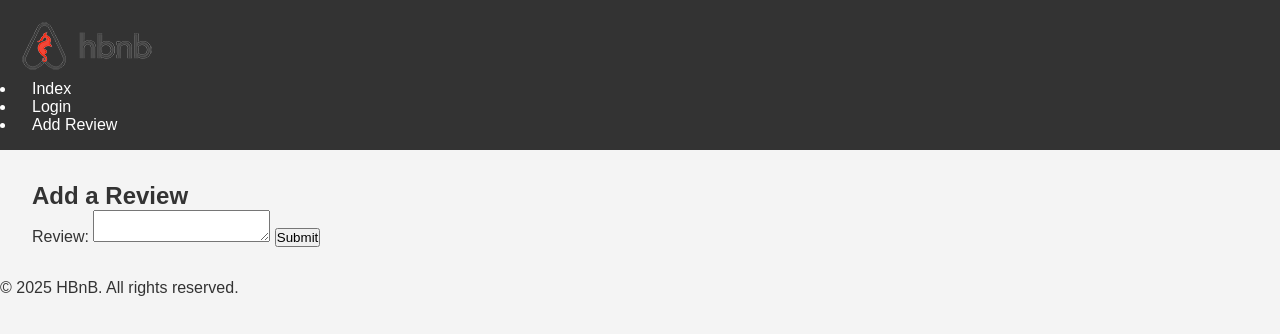
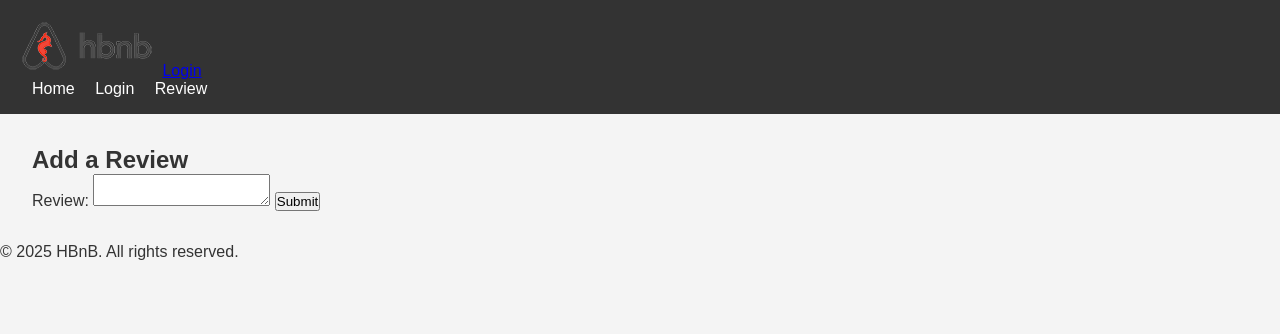
Before and after one commit to mpesaran/hbnb, a plain HTML site: page part-04/place.html in a window 1280 px wide. Drawn offline with Linux system fonts and the light colour scheme.

Commit message:
Fixed footers and headers

```diff
--- a/part-04/place.html
+++ b/part-04/place.html
@@ -9,12 +9,11 @@
 <body>
     <header>
         <img src="images/logo.png" alt="App Logo" class="logo">
+        <a href="login.html" class="login-button">Login</a>
         <nav>
-            <ul>
-            <li><a href="index.html" id="index-link">Index</a></li>
-            <li><a href="login.html" id="login-form">Login</a></li>
-            <li><a href="add_review.html" id="review-form">Add Review</a></li>
-            </ul>
+            <a href="index.html">Home</a>
+            <a href="login.html">Login</a>
+            <a href="add_review.html">Review</a>
         </nav>
     </header>
     <main>
@@ -34,7 +33,9 @@
             </form>
         </section>
     </main>
+    <footer>
+        <p>© 2025 HBnB. All rights reserved.</p>
+    </footer>
     <script src="scripts.js"></script>
-    <p>© 2025 HBnB. All rights reserved.</p>
 </body>
 </html>
```
Also changed, not shown: part-04/add_review.html (+8 -7 lines), part-04/index.html (+7 -6 lines), part-04/login.html (+5 -6 lines).
